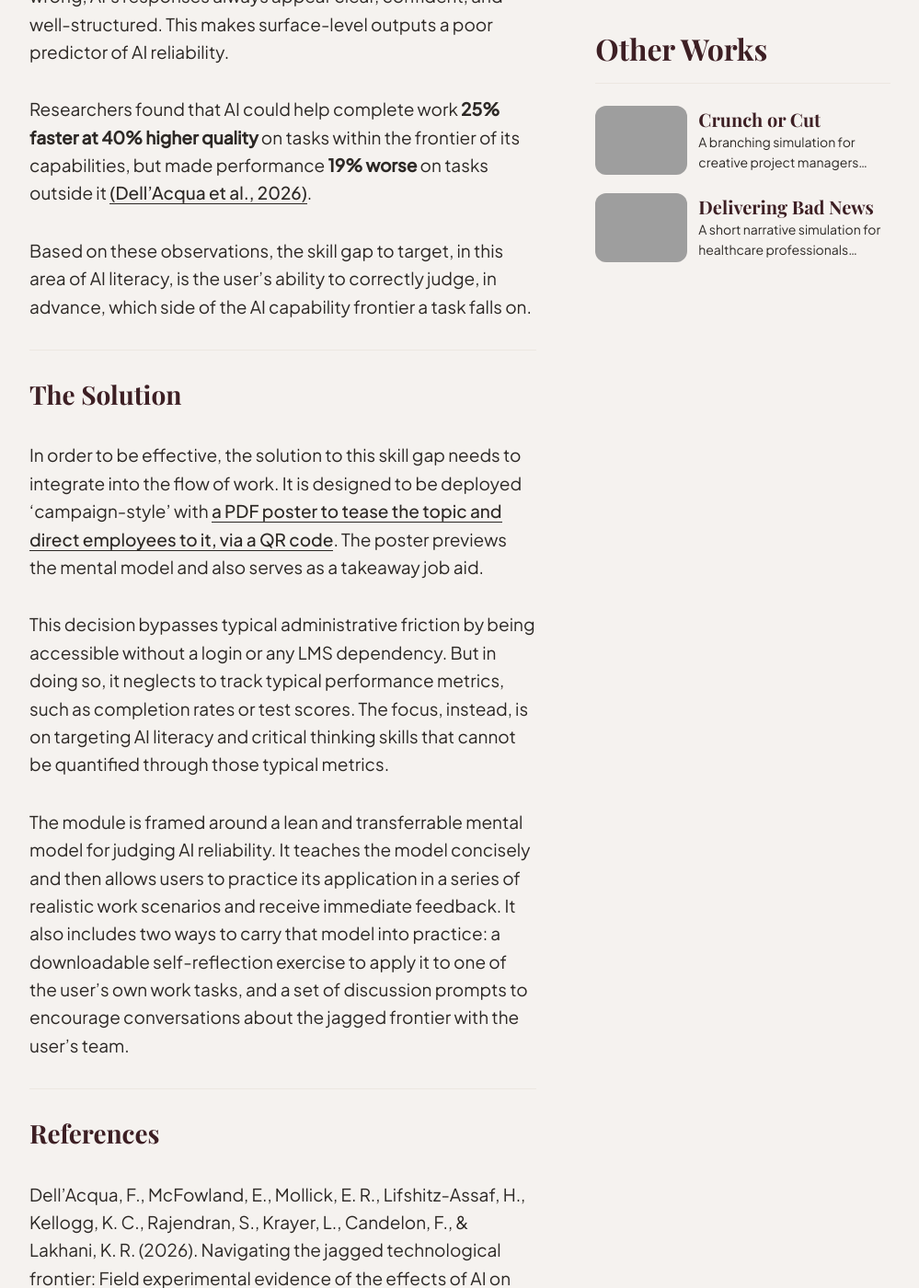
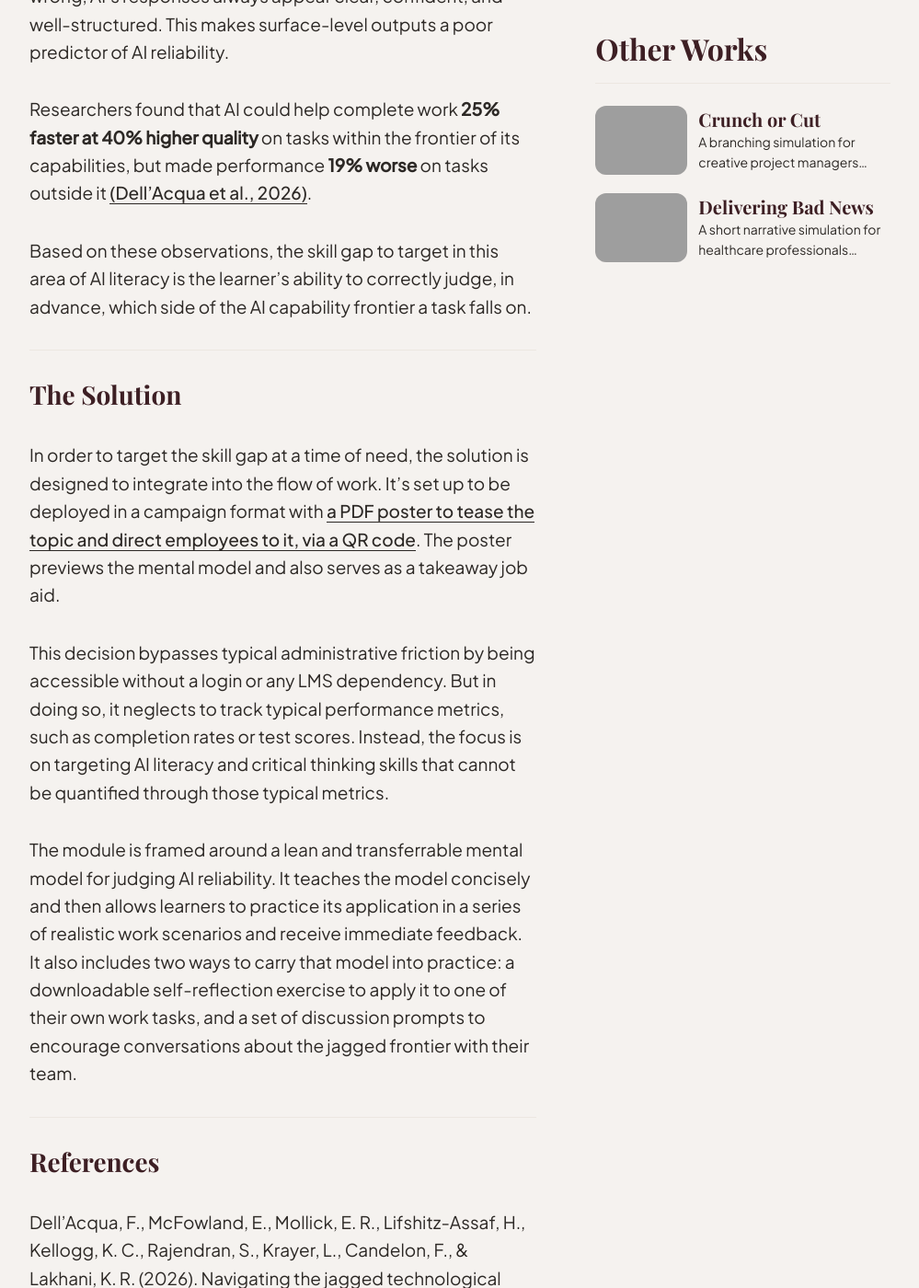
Before and after one commit to j0har/joharsingh.com, a Jekyll site: the page built from _projects/2026-01-01-jagged-frontier.md, in a window 1280 px wide and 1400 px high, scrolled down 1590 px, cut to the strip 0-1400 px from the top of the window. Shown: the whole strip at 92% size, without its empty margins (124-1123 px from the left). Built offline with Jekyll 4.4.1, drawn with Linux system fonts in a browser that asks for light colours; some web fonts are replaced; some of the changed text lies outside the part shown; grey boxes are pictures that could not be loaded.

Commit message:
Refine language for clarity and conciseness

```diff
--- a/_projects/2026-01-01-jagged-frontier.md
+++ b/_projects/2026-01-01-jagged-frontier.md
@@ -28,17 +28,16 @@ Most people make the mistake of trying to evaluate AI by reviewing its outputs.
 
 Researchers found that AI could help complete work **25% faster at 40% higher quality** on tasks within the frontier of its capabilities, but made performance **19% worse** on tasks outside it [(Dell'Acqua et al., 2026)](https://doi.org/10.1287/orsc.2025.21838).
 
-Based on these observations, the skill gap to target, in this area of AI literacy, is the user's ability to correctly judge, in advance, which side of the AI capability frontier a task falls on.
+Based on these observations, the skill gap to target in this area of AI literacy is the learner's ability to correctly judge, in advance, which side of the AI capability frontier a task falls on.
 
 ---
 
 ## The Solution
+In order to target the skill gap at a time of need, the solution is designed to integrate into the flow of work. It's set up to be deployed in a campaign format with [a PDF poster to tease the topic and direct employees to it, via a QR code](https://j0har.github.io/jagged-frontier/jf-job-aid.pdf). The poster previews the mental model and also serves as a takeaway job aid.
 
-In order to be effective, the solution to this skill gap needs to integrate into the flow of work. It is designed to be deployed 'campaign-style' with [a PDF poster to tease the topic and direct employees to it, via a QR code](https://j0har.github.io/jagged-frontier/jf-job-aid.pdf). The poster previews the mental model and also serves as a takeaway job aid.
+This decision bypasses typical administrative friction by being accessible without a login or any LMS dependency. But in doing so, it neglects to track typical performance metrics, such as completion rates or test scores. Instead, the focus is on targeting AI literacy and critical thinking skills that cannot be quantified through those typical metrics.
 
-This decision bypasses typical administrative friction by being accessible without a login or any LMS dependency. But in doing so, it neglects to track typical performance metrics, such as completion rates or test scores. The focus, instead, is on targeting AI literacy and critical thinking skills that cannot be quantified through those typical metrics.
-
-The module is framed around a lean and transferrable mental model for judging AI reliability. It teaches the model concisely and then allows users to practice its application in a series of realistic work scenarios and receive immediate feedback. It also includes two ways to carry that model into practice: a downloadable self-reflection exercise to apply it to one of the user's own work tasks, and a set of discussion prompts to encourage conversations about the jagged frontier with the user's team.
+The module is framed around a lean and transferrable mental model for judging AI reliability. It teaches the model concisely and then allows learners to practice its application in a series of realistic work scenarios and receive immediate feedback. It also includes two ways to carry that model into practice: a downloadable self-reflection exercise to apply it to one of their own work tasks, and a set of discussion prompts to encourage conversations about the jagged frontier with their team.
 
 ---
 
```
Also changed, not shown: other parts of _projects/2026-01-01-jagged-frontier.md (+2 -2 lines).
